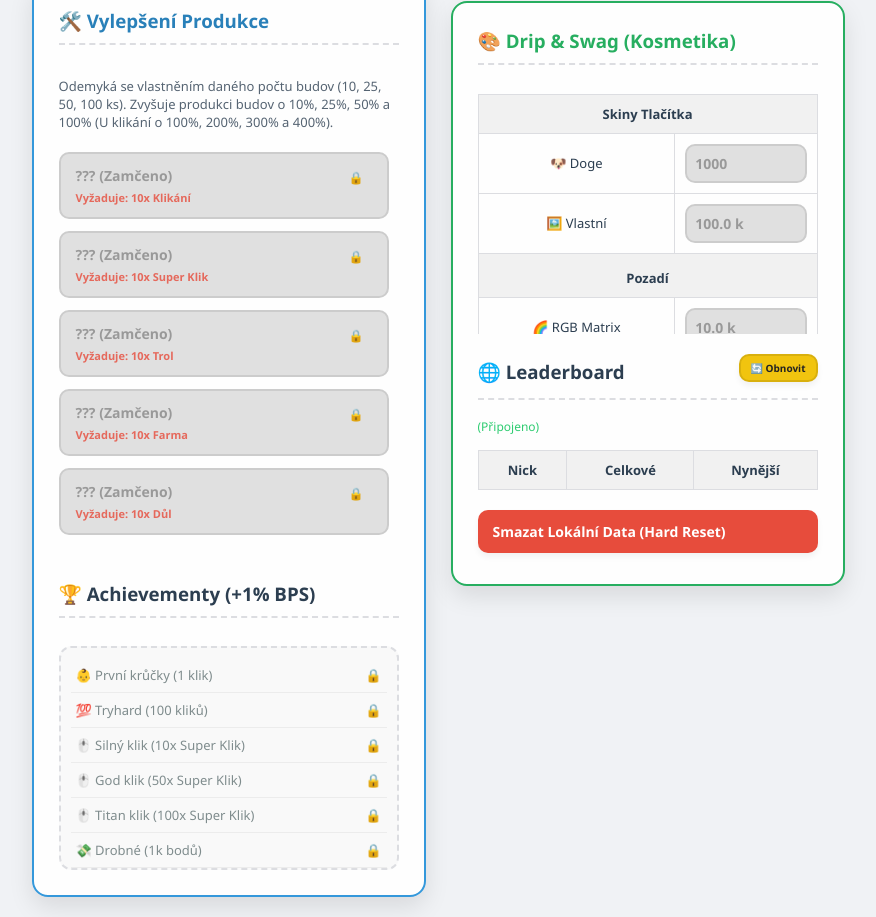
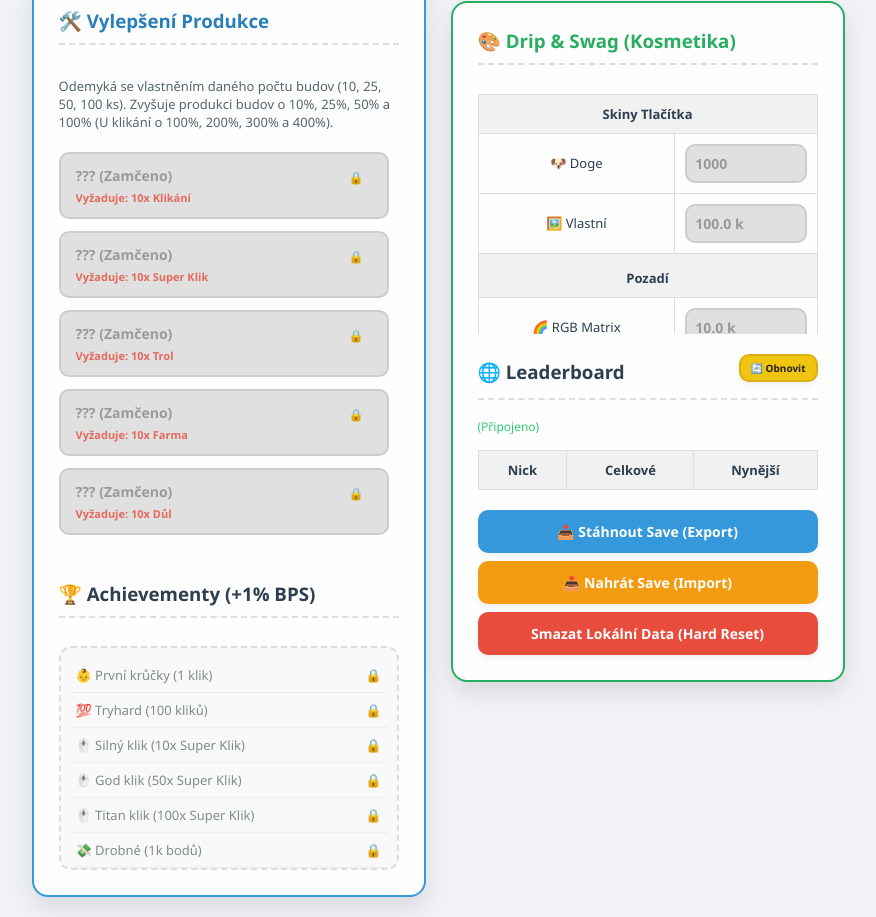
Before and after one commit to Heisgoneee/Hry-, a plain HTML site: page clicker/index.html in a window 1280 px wide. Shown: the part 914-1831 px from the top of the page, without its empty margins (202-1078 px from the left). Drawn offline with Linux system fonts and the light colour scheme; no server answers.

Commit message:
Update shop.html

```diff
--- a/clicker/views/shop.html
+++ b/clicker/views/shop.html
@@ -21,5 +21,9 @@
         </table>
     </div>
 
-    <button id="btn-hard-reset" class="btn" style="background: #e74c3c; color: white; border: none; margin-top: 20px;">Smazat Lokální Data (Hard Reset)</button>
+    <div style="margin-top: 20px; display: flex; flex-direction: column; gap: 8px;">
+        <button id="btn-export-save" class="btn" style="background: #3498db; color: white; border: none; margin: 0; text-align: center;">📥 Stáhnout Save (Export)</button>
+        <button id="btn-import-save" class="btn" style="background: #f39c12; color: white; border: none; margin: 0; text-align: center;">📤 Nahrát Save (Import)</button>
+        <button id="btn-hard-reset" class="btn" style="background: #e74c3c; color: white; border: none; margin: 0; text-align: center;">Smazat Lokální Data (Hard Reset)</button>
+    </div>
 </div>
```
